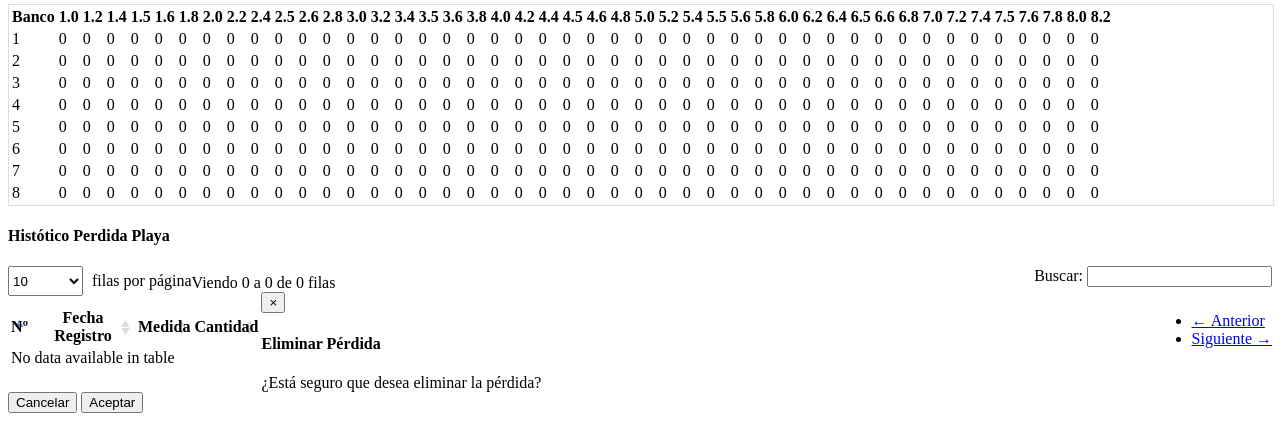
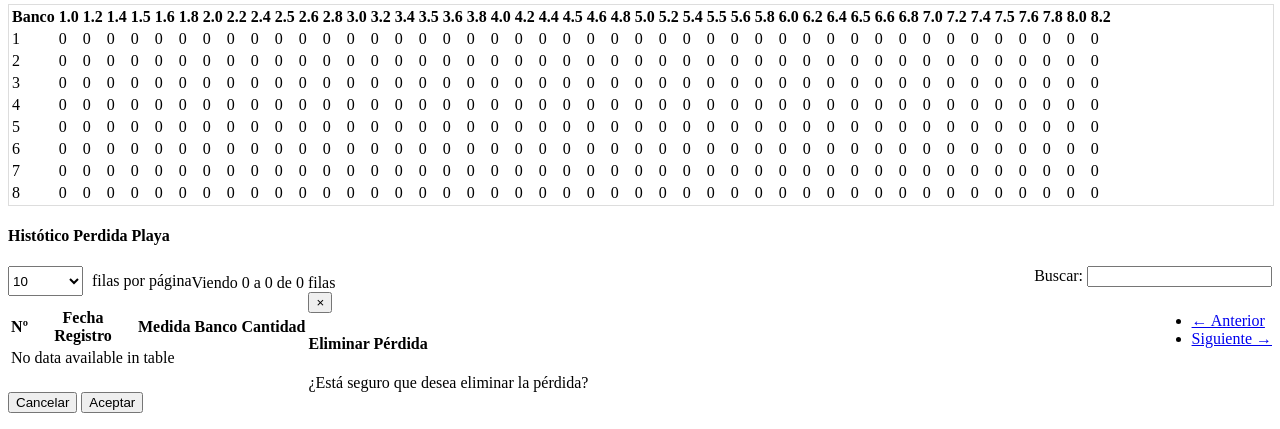
Before and after one commit to emiacc/Tensolite, a CodeIgniter app: the page made by application/views/view_perdida_produccion.php in a window 1280 px wide. Shown: the part 509-938 px from the top of the page. Run offline with CodeIgniter, Linux system fonts and the light colour scheme; data that the repository does not hold is empty.

Commit message:
orden de perdidas

```diff
--- a/application/models/model_produccion.php
+++ b/application/models/model_produccion.php
@@ -347,7 +347,7 @@ class Model_produccion extends CI_Model {
 
 	public function getPerdidasPlaya()
 	{
-		return $this->db->get_where('perdidas', array('en_playa' => 1))->result();
+		return $this->db->order_by("fecha", "desc")->get_where('perdidas', array('en_playa' => 1))->result();
 	}
 
 	public function get_cantidad_medida_perdida($id_perdida)
@@ -362,7 +362,7 @@ class Model_produccion extends CI_Model {
 
 	public function getPerdidasProduccion()
 	{
-		return $this->db->get_where('perdidas', array('en_playa' => 0))->result();
+		return $this->db->order_by("fecha", "desc")->get_where('perdidas', array('en_playa' => 0))->result();
 	}
 
 }
--- a/application/views/view_perdida_playa.php
+++ b/application/views/view_perdida_playa.php
@@ -276,7 +276,7 @@
 		</div>
 		<div class="panel-body">
 			<div class="panel-body">
-				<table id="data-table" class="table table-striped table-bordered">
+				<table id="data-table2" class="table table-striped table-bordered">
 						<thead>
 							<tr>
 								<th>Nº</th>
--- a/application/views/view_perdida_produccion.php
+++ b/application/views/view_perdida_produccion.php
@@ -297,12 +297,13 @@
 		</div>
 		<div class="panel-body">
 			<div class="panel-body">
-				<table id="data-table" class="table table-striped table-bordered">
+				<table id="data-table2" class="table table-striped table-bordered">
 						<thead>
 							<tr>
 								<th>Nº</th>
 								<th>Fecha Registro</th>
 								<th>Medida</th>
+								<th>Banco</th>
 								<th>Cantidad</th>
 								<?php if($data['rol']==1): ?>
 									<th>Eliminar</th>
@@ -319,6 +320,7 @@
 								echo "<td>".$perdida->id_perdida."</td>";
 								echo "<td>".date_format($fechaR,'d-m-Y')."</td>";
 								echo "<td>".number_format(($perdida->medida/10),1)."</td>";
+								echo "<td>".$perdida->nro_banco."</td>";
 								echo "<td>".$perdida->cantidad."</td>";
 								if($data['rol']==1)
 								{
```
